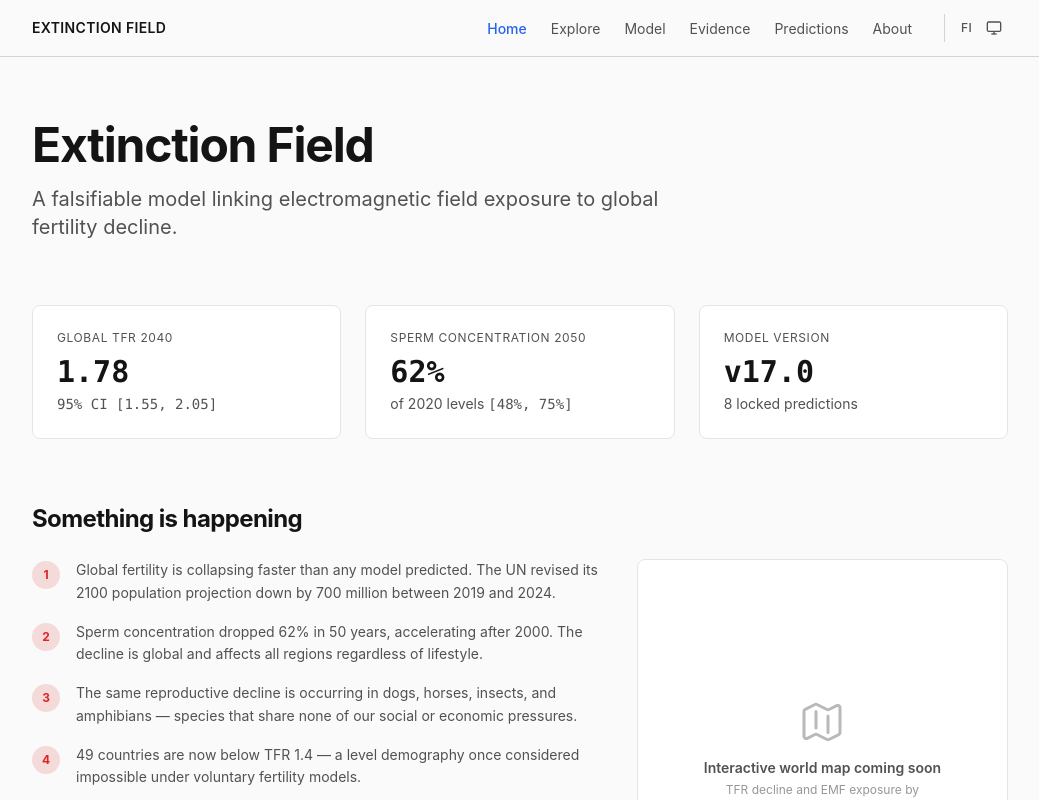
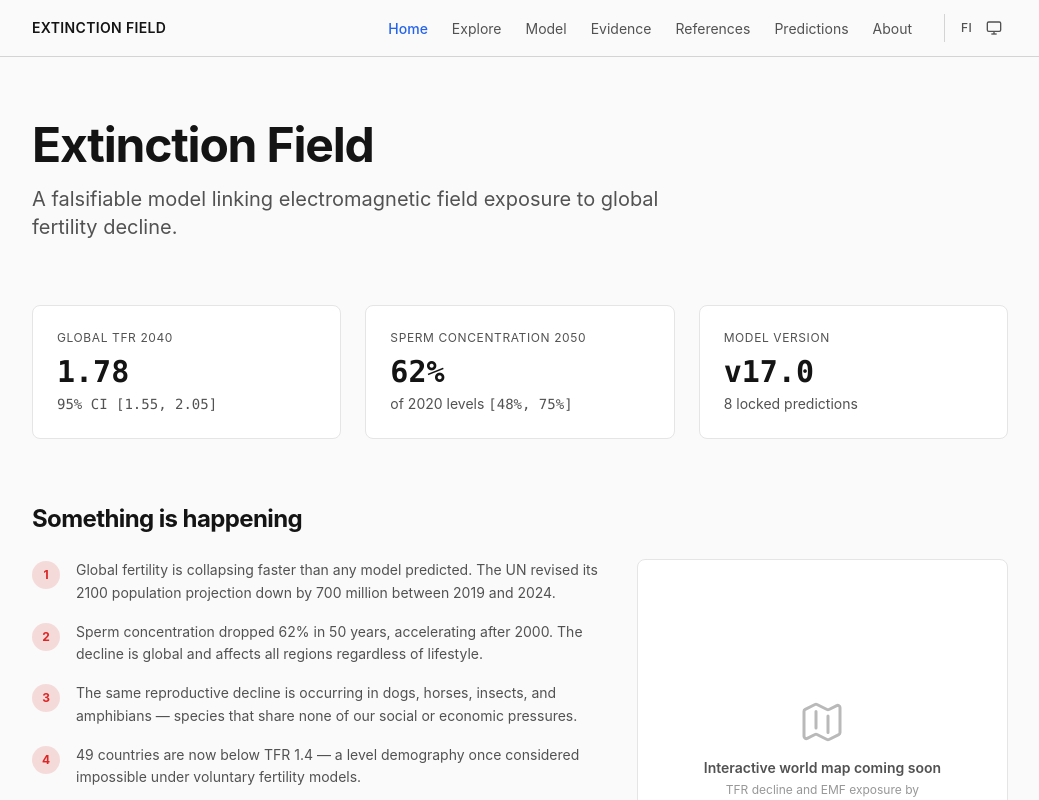
Before and after one commit to joetuotto/extinctionfield, a Next.js app in the folder website/: page /en in a window 1280 px wide. Shown: the top 800 px of the page, without its empty margins (120-1159 px from the left). Built offline with nearby package versions, Linux system fonts and the light colour scheme.

Commit message:
Add References/Lähteet to main navigation after Evidence
Co-Authored-By: Claude Opus 4.6 <noreply@anthropic.com>

```diff
--- a/website/app/[locale]/navigation.tsx
+++ b/website/app/[locale]/navigation.tsx
@@ -12,6 +12,7 @@ const NAV_LINKS = {
     { href: "/explore", label: "Explore" },
     { href: "/model", label: "Model" },
     { href: "/evidence", label: "Evidence" },
+    { href: "/references", label: "References" },
     { href: "/predictions", label: "Predictions" },
     { href: "/about", label: "About" },
   ],
@@ -20,6 +21,7 @@ const NAV_LINKS = {
     { href: "/explore", label: "Tutkija" },
     { href: "/model", label: "Malli" },
     { href: "/evidence", label: "Näyttö" },
+    { href: "/references", label: "Lähteet" },
     { href: "/predictions", label: "Ennusteet" },
     { href: "/about", label: "Tietoa" },
   ],
```
